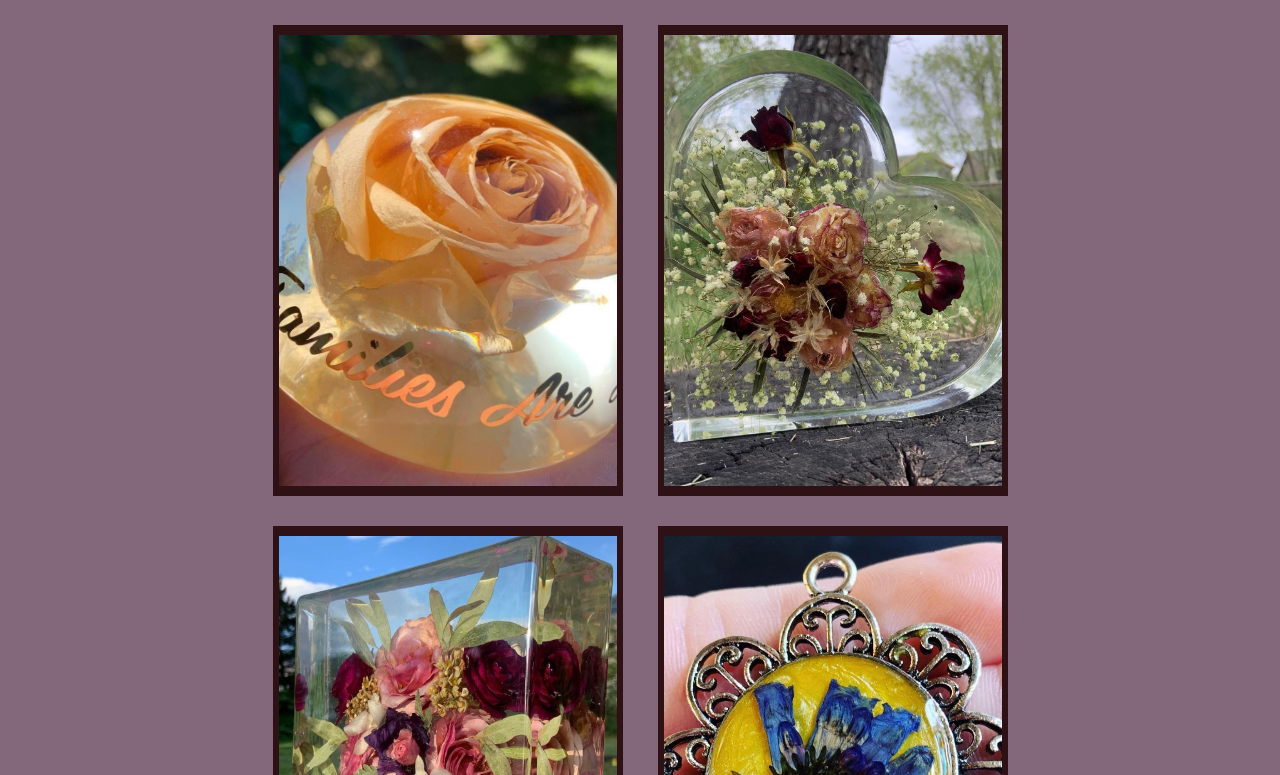
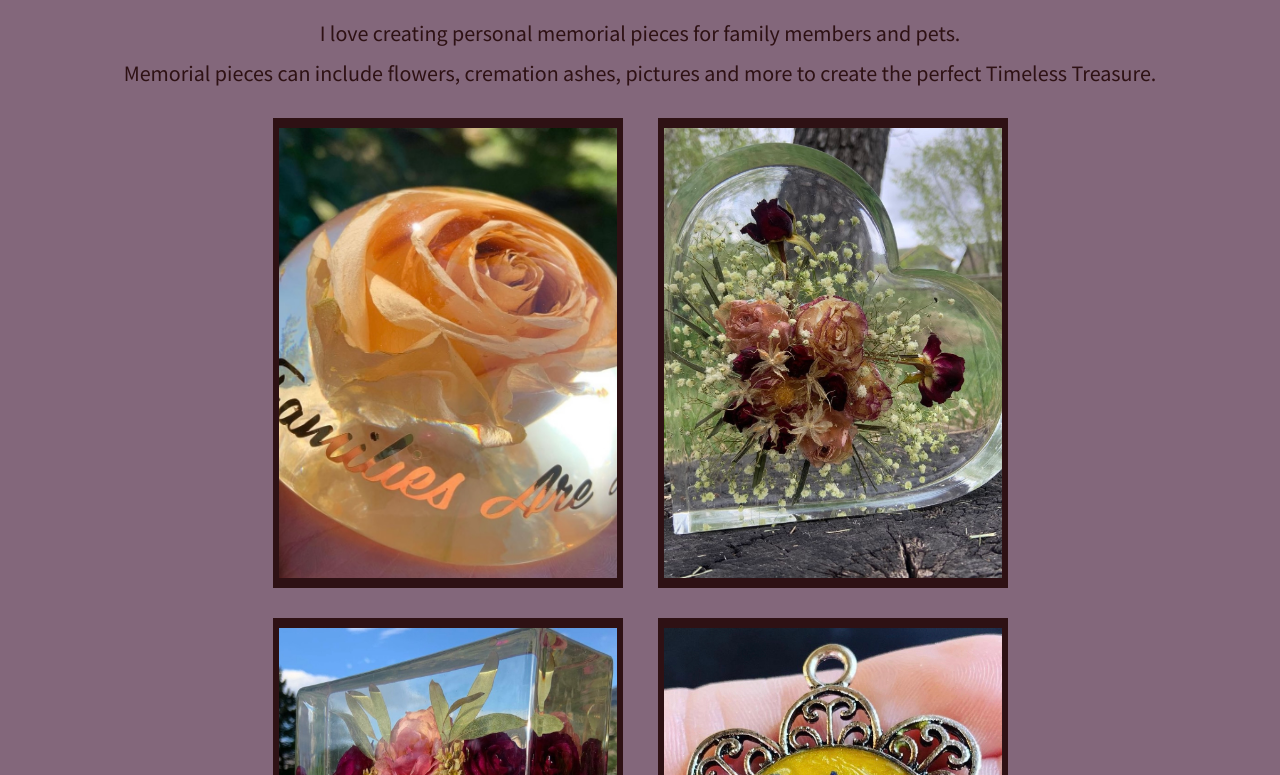
Before and after one commit to paigevanm/timeless-treasures, a plain HTML site: page funeral-products.html in a window 1280 px wide. Shown: the part 325-1100 px from the top of the page. Drawn offline with Linux system fonts and the light colour scheme; a web font is replaced by a local one.

Commit message:
Add files via upload

```diff
--- a/funeral-products.html
+++ b/funeral-products.html
@@ -18,6 +18,8 @@
       <div class="midpage-product-bar">
         <div class="product-title">Funerals</div>
       </div>
+      <div class="gifts-info">I love creating personal memorial pieces for family members and pets.</div>
+      <div class="gifts-info">Memorial pieces can include flowers, cremation ashes, pictures and more to create the perfect Timeless Treasure.</div>
       <div class="product-page-grid">
         <div class="product-block">
           <div class="product-container">
```
Also changed, not shown: aboutme.html (+1 -1 lines).
